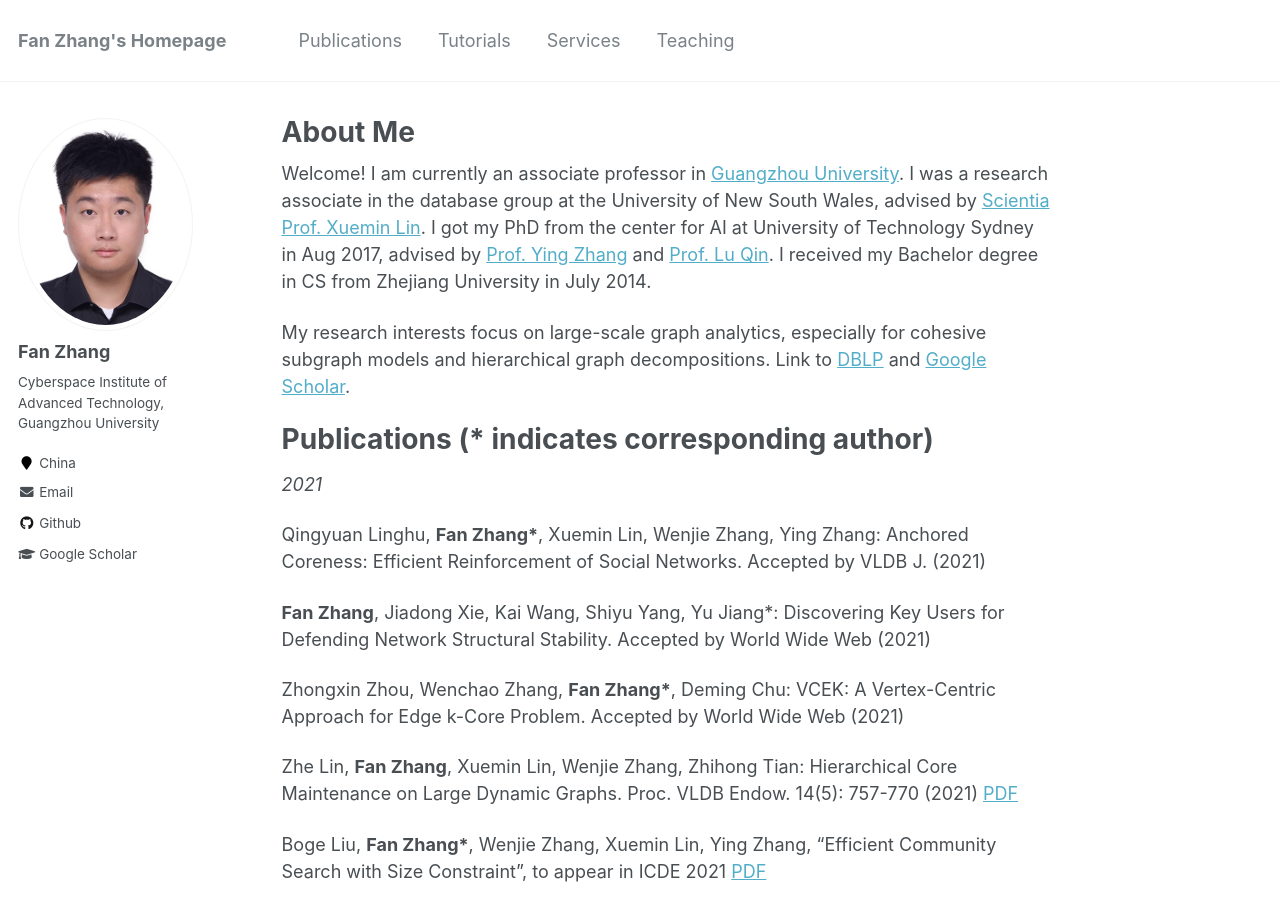
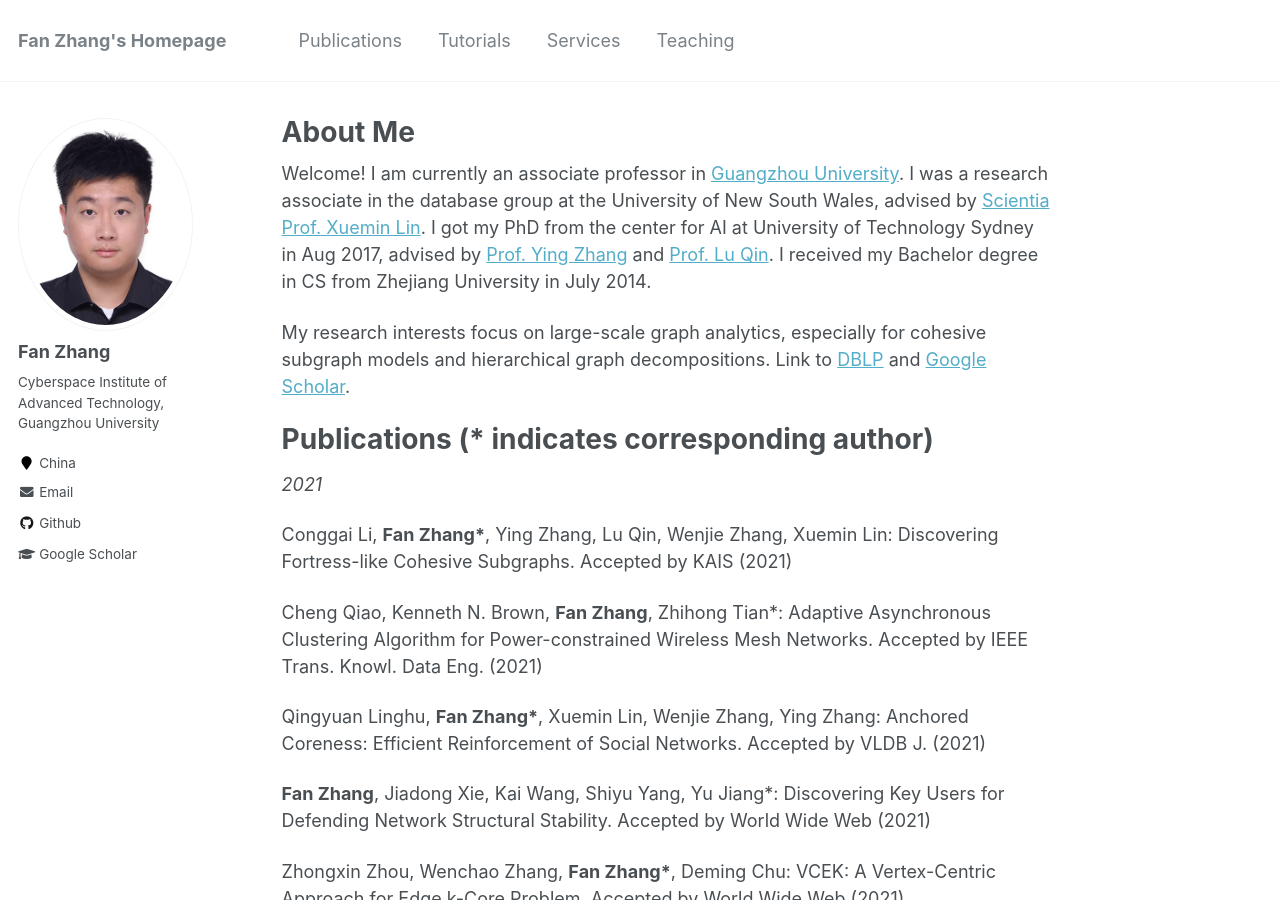
Before and after one commit to fanzhangcs/fanzhangcs.github.io, a Jekyll site: the page built from _pages/about.md, in a window 1280 px wide and 900 px high. Built offline with Jekyll 4.4.1, drawn with Linux system fonts in a browser that asks for light colours.

Commit message:
Update about.md

```diff
--- a/_pages/about.md
+++ b/_pages/about.md
@@ -17,6 +17,10 @@ Publications (* indicates corresponding author)
 ======
 
 *2021*
+
+Conggai Li, **Fan Zhang\***, Ying Zhang, Lu Qin, Wenjie Zhang, Xuemin Lin: Discovering Fortress-like Cohesive Subgraphs. Accepted by KAIS (2021)
+
+Cheng Qiao, Kenneth N. Brown, **Fan Zhang**, Zhihong Tian*: Adaptive Asynchronous Clustering Algorithm for Power-constrained Wireless Mesh Networks. Accepted by IEEE Trans. Knowl. Data Eng. (2021)
 
 Qingyuan Linghu, **Fan Zhang\***, Xuemin Lin, Wenjie Zhang, Ying Zhang: Anchored Coreness: Efficient Reinforcement of Social Networks. Accepted by VLDB J. (2021)
 
```
